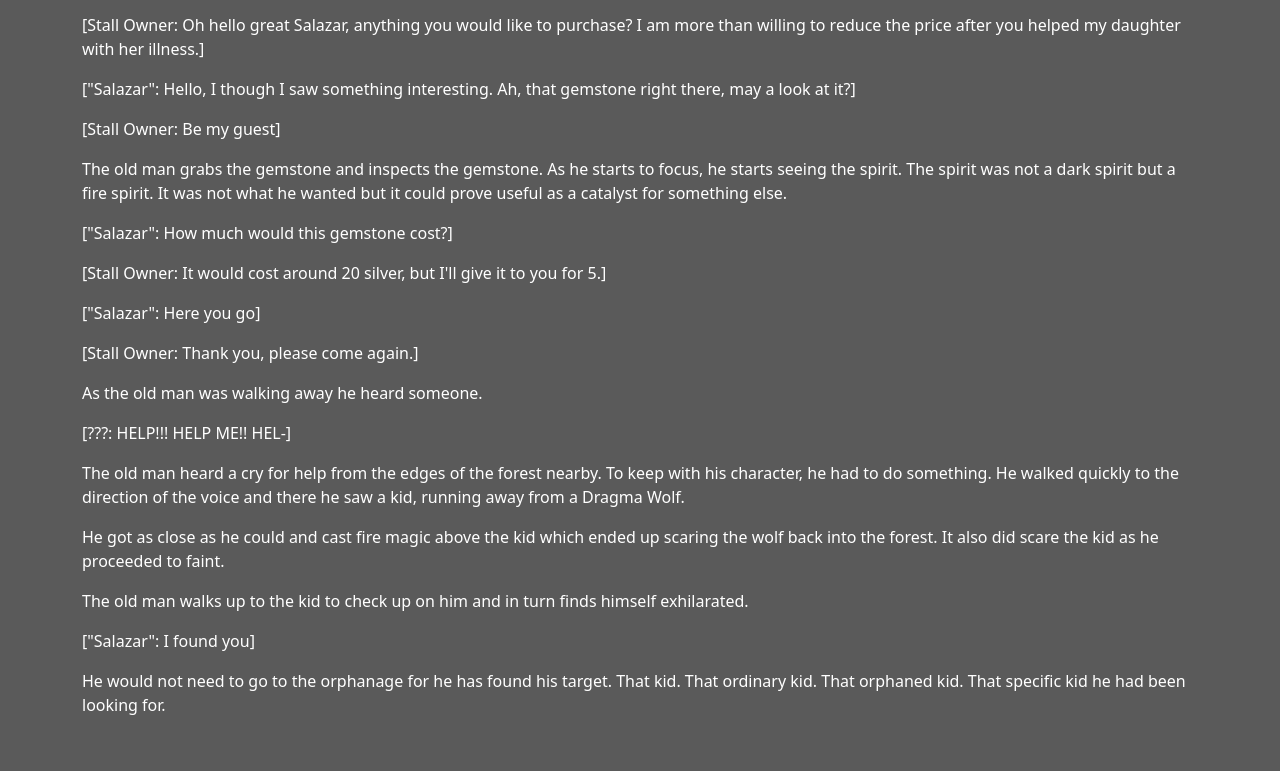
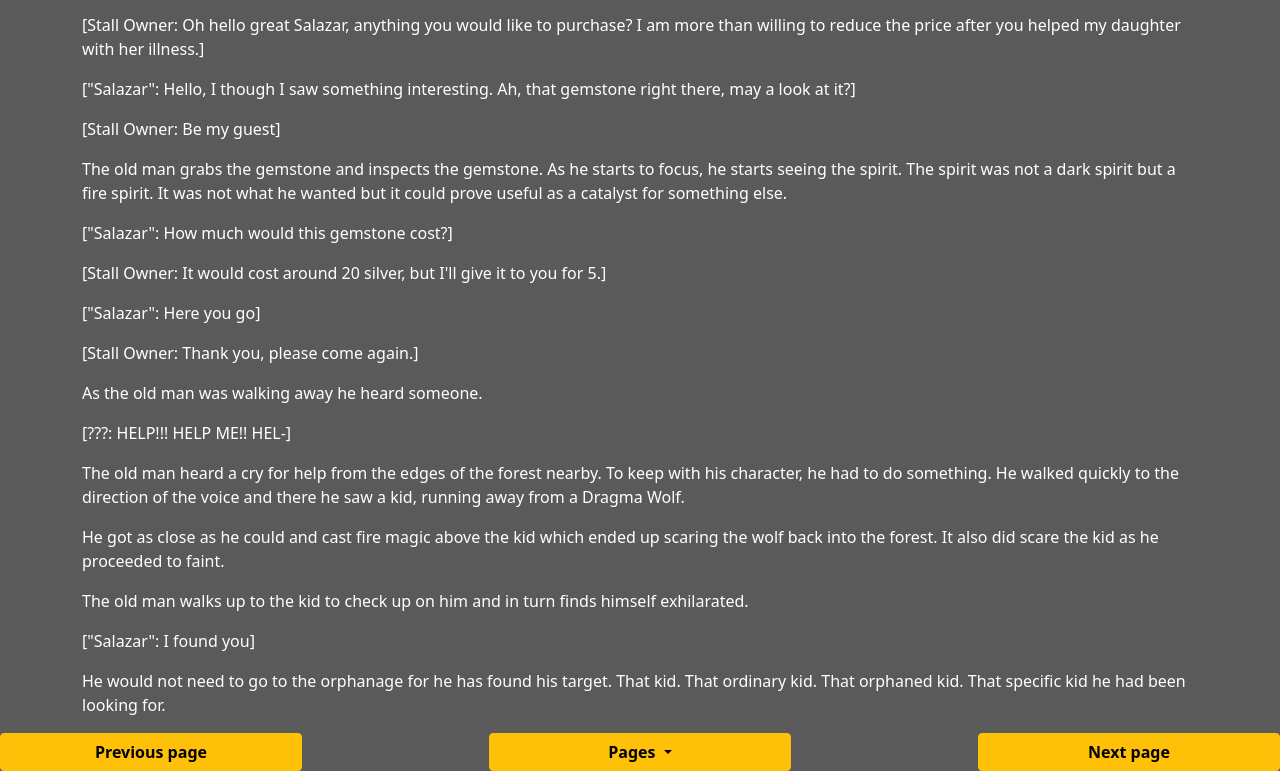
Before and after one commit to Good-Juju935/Novel-Writing, a plain HTML site: page unusual-necromancer/index.html in a window 1280 px wide. Shown: the part 3481-4252 px from the top of the page. Before the commit the page ends 4214 px from the top, so only its background shows below. Drawn offline with nearby package versions, Linux system fonts and the light colour scheme.

Commit message:
Added Buttons On The End

```diff
--- a/unusual-necromancer/index.html
+++ b/unusual-necromancer/index.html
@@ -28,5 +28,16 @@
         <br>
         <div id="Story-Content"></div>
     </div>
+    <div class="row justify-content-between">
+        <div class="col-3 d-grid gap-2"><button onclick="page_down()" class="btn btn-warning"><b>Previous page</b></button></div>
+        <div class="col-3 dropdown d-grid gap-2">
+            <button class="btn btn-warning dropdown-toggle" type="button" id="dropdownMenuButton1" data-bs-toggle="dropdown" aria-expanded="false">
+                <b>Pages</b>
+            </button>
+            <ul class="dropdown-menu drop-scroll" id="pagesDrop" aria-labelledby="dropdownMenuButton1">
+            </ul>
+        </div>
+        <div class="col-3 d-grid gap-2"><button onclick="page_up()" class="btn btn-warning"><b>Next page</b></button></div>
+    </div>
 </body>
 </html>
```
